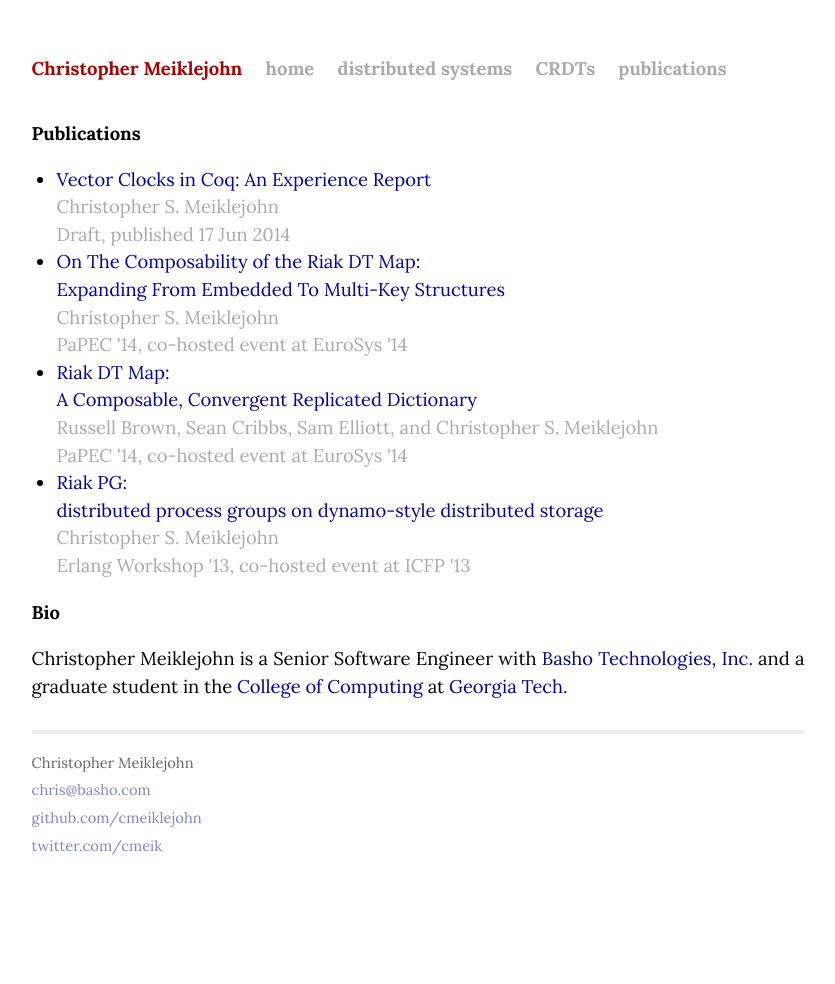
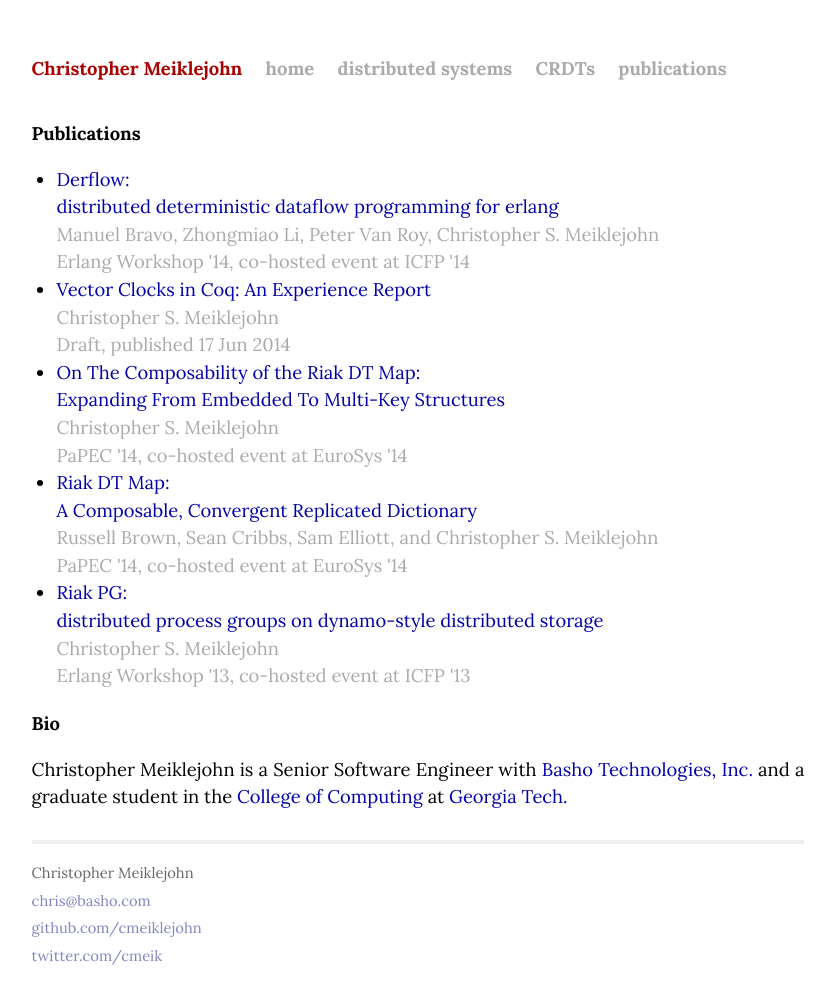
Before and after one commit to cmeiklejohn/cmeiklejohn.github.io, a Jekyll site: the page built from publications.html, in a window 1280 px wide. Shown: the whole page, without its empty margins (222-1057 px from the left). Built offline with Jekyll 4.4.1, drawn with Linux system fonts in a browser that asks for light colours; comment, search, counter and statistics services are not loaded; before the commit the page ends 955 px from its top, so only the background shows below that.

Commit message:
Update publications.

```diff
--- a/publications.html
+++ b/publications.html
@@ -6,6 +6,12 @@ title: Publications
 <div id="post">
   <h1>Publications</h1>
   <ul>
+    <li>
+      <a
+        href="http://dl.acm.org/citation.cfm?id=2633451">Derflow:<br />distributed deterministic dataflow programming for erlang</a>
+      <span class="author">Manuel Bravo, Zhongmiao Li, Peter Van Roy, Christopher S. Meiklejohn</span>
+      <span class="date">Erlang Workshop '14, co-hosted event at ICFP '14</span>
+    </li>
     <li>
     <a href="http://arxiv.org/abs/1406.4291">Vector Clocks in Coq: An Experience Report</a>
       <span class="author">Christopher S. Meiklejohn</span>
```
